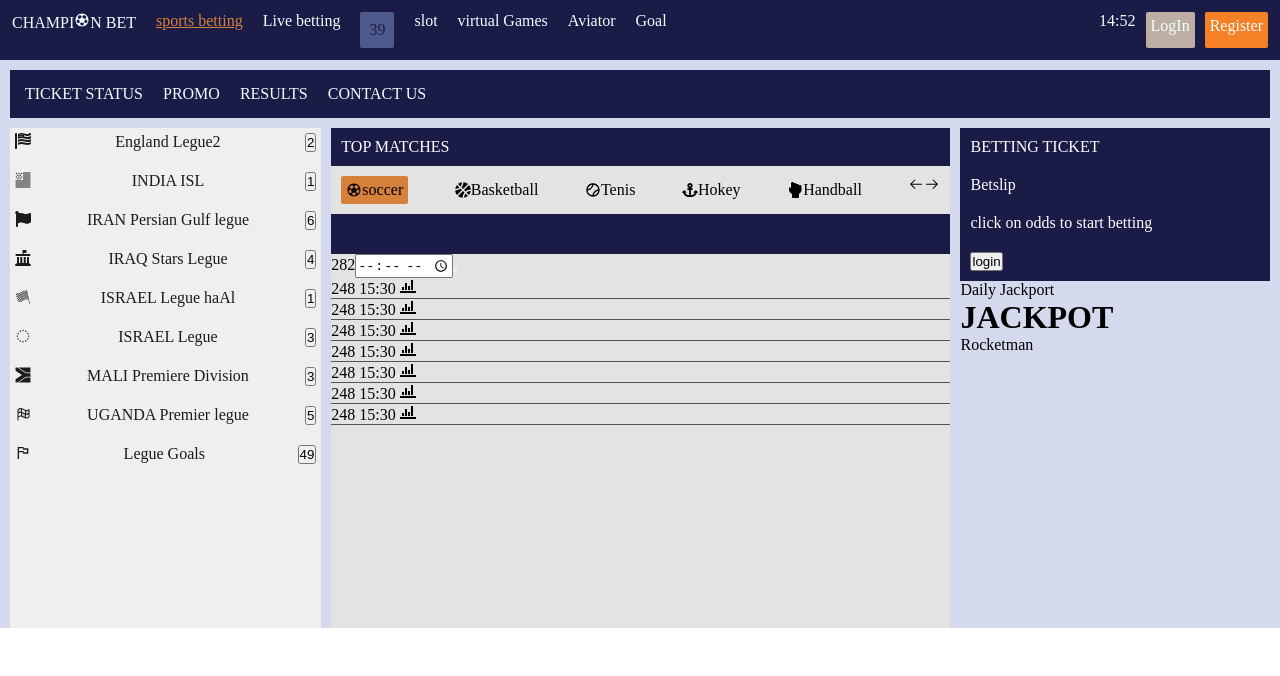
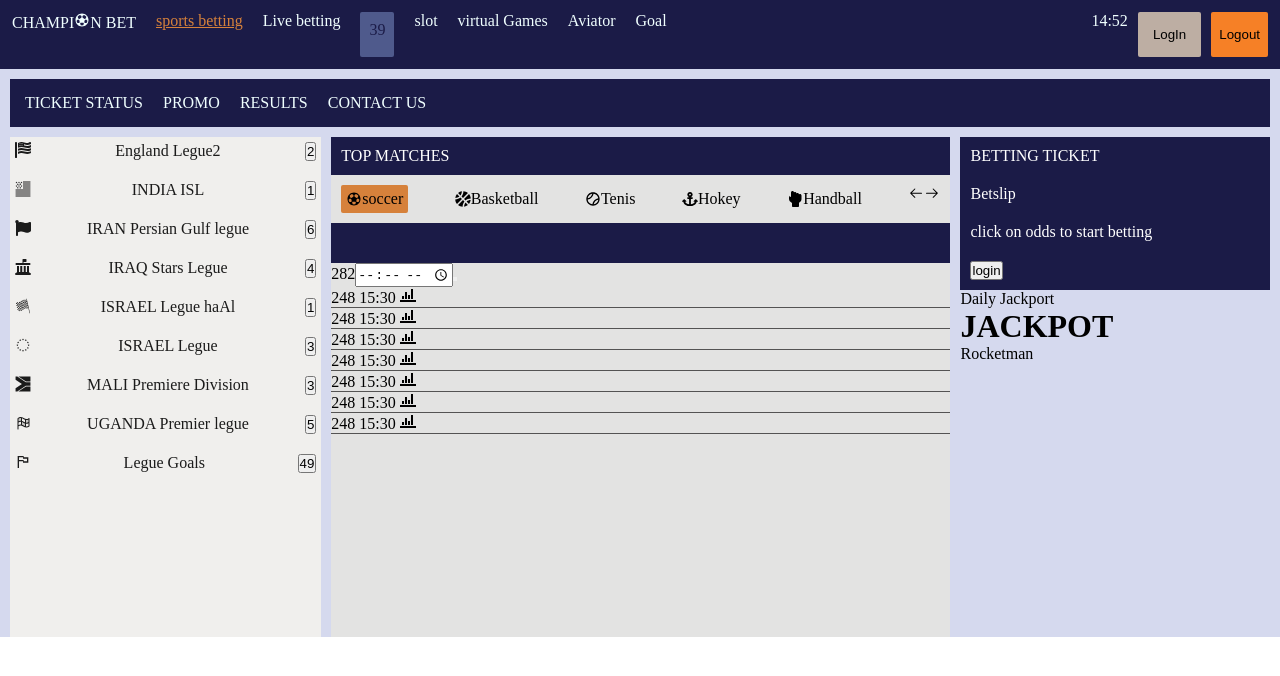
Before and after one commit to nawagirwacatherine/ONLINE-APP, a React (Vite) app in the folder online-app/: page / in a window 1280 px wide. Shown: the top 676 px of the page. Built offline with nearby package versions, Linux system fonts and the light colour scheme.

Commit message:
Add login buttons and their interactivity

```diff
--- a/online-app/src/App.css
+++ b/online-app/src/App.css
@@ -45,14 +45,16 @@ text-decoration: underline;
 }
 
 .login {
+  background-color: rgb(189, 174, 163);
+  border: none;
+  padding: 15px;
   border-radius: 2px;
-  padding: 5px;
-  background-color: rgb(189, 174, 163);
 }
 
 .register {
+  border: none;
+  padding: 8px;
   border-radius: 2px;
-  padding: 5px;
   background-color: rgb(246, 128, 38);
 }
 
--- a/online-app/src/pages/Nav.jsx
+++ b/online-app/src/pages/Nav.jsx
@@ -1,7 +1,24 @@
-// import NavItems from "../components/NavItems"
+import { useState } from "react";
 import { IoMdFootball } from "react-icons/io";
 
 function Nav () {
+
+  const [ loginForm, setLoginForm] = useState(false);
+  const [ registerSuccessMessage , setRegisterSuccessMessage]  = useState(false);
+
+  const handleLoginClick  = () => {
+    setLoginForm(true);
+    setRegisterSuccessMessage(false);
+  };
+
+  const handleRegisterClick = () => {
+    setLoginForm (false);
+    setRegisterSuccessMessage(true);
+
+  }
+
+
+
     return(
     <>
       <div className="nav">
@@ -18,9 +35,32 @@ function Nav () {
       </div>
 
    <div className="nav-items2">
-    14:52
-     <div  className="login">LogIn</div>
-     <div  className="register">Register</div>
+    <p>14:52</p>
+    <button className="login" onClick={handleLoginClick}>LogIn</button>
+    <button  className="register" onClick={handleRegisterClick}>Logout</button>
+
+    { loginForm  && (
+      <div className="login-form">
+        <h3>Login</h3>
+        <label>
+          Email:
+          <input type="email" placeholder ="Enter your email" />
+        </label>
+        <br />
+
+        <label>
+          password:
+          <input type="password" placeholder="Enter your password"/>
+        </label>
+        <br />
+
+        <button>submit</button>
+        <div/>
+
+        {registerSuccessMessage && <p className="success-message">Registration successful!</p> }
+
+      </div>
+    )}
      </div>
     </div>
     </>
```
